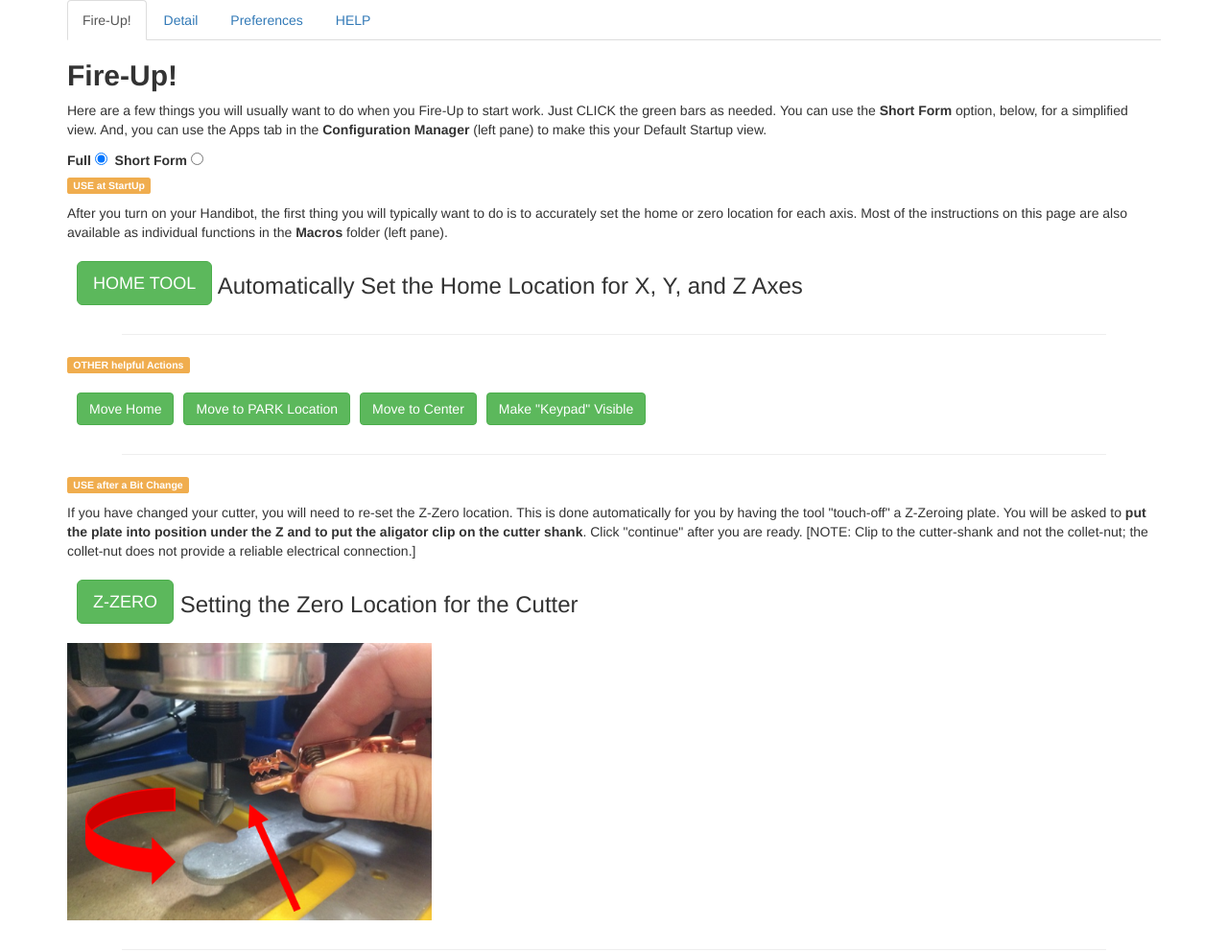
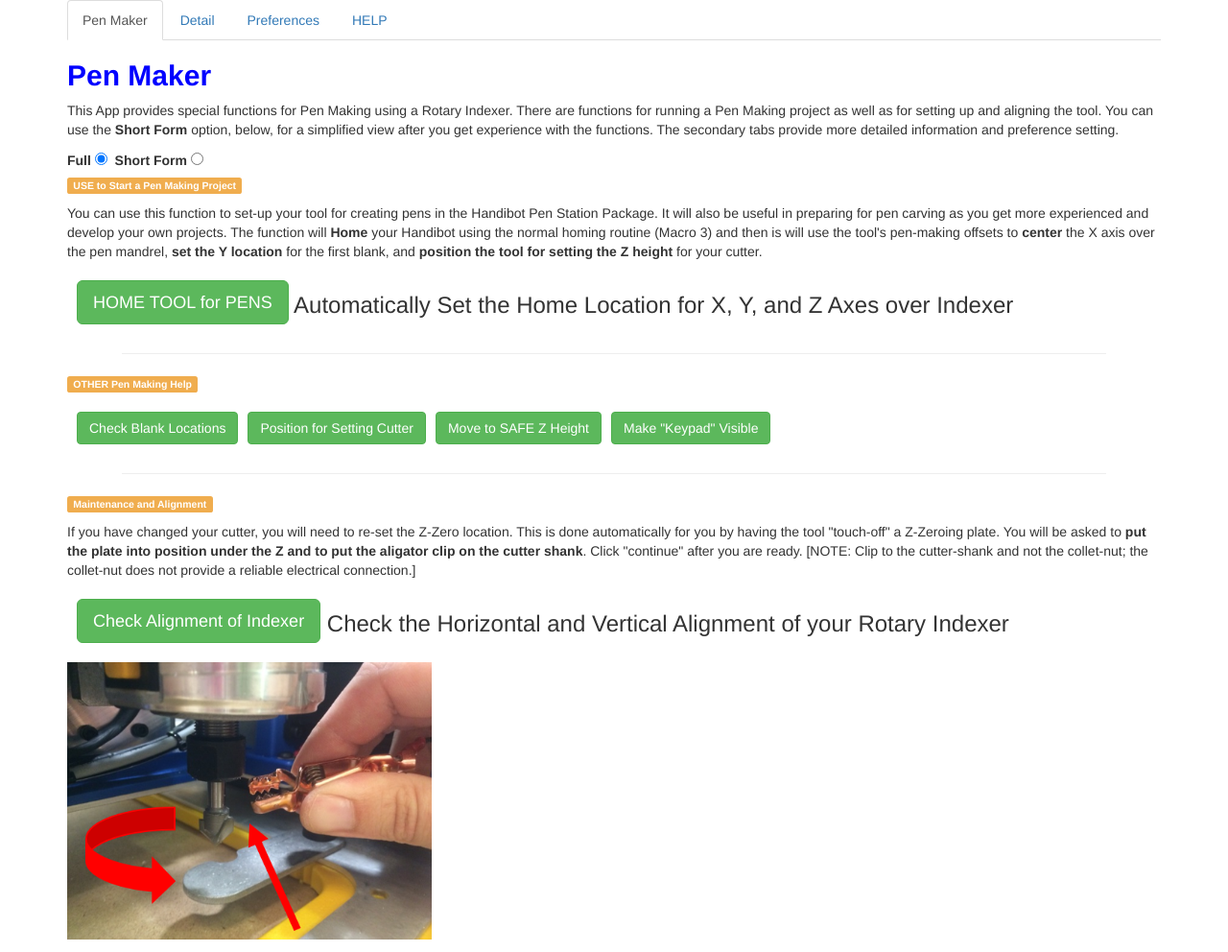
Before and after one commit to FabMo/fabmo-handibot-penmaking-app, a website: page index.html in a window 1280 px wide. Shown: the top 992 px of the page at 96% size. Drawn offline with Linux system fonts and the light colour scheme.

Commit message:
first html edits

```diff
--- a/index.html
+++ b/index.html
@@ -4,7 +4,7 @@
     <meta charset="utf-8">
     <meta http-equiv="X-UA-Compatible" content="IE=edge">
     <meta name="viewport" content="width=device-width, initial-scale=1">
-    <title>FireUp!</title>
+    <title>Pen Maker</title>
     <link href="css/bootstrap.min.css" rel="stylesheet">
     <link href="css/style.css" rel="stylesheet">
 
@@ -19,17 +19,17 @@
     <div class="container">
       <!-- Nav tabs -->
       <ul class="nav nav-tabs" role="tablist">
-        <li class="active"><a href="#tab-startfire" role="tab" data-toggle="tab">Fire-Up!</a></li>
+        <li class="active"><a href="#tab-startpen" role="tab" data-toggle="tab">Pen Maker</a></li>
         <li><a class="long" href="#tab-details" role="tab" data-toggle="tab">Detail</a></li>
         <li><a id="preference-tab-link" href="#tab-preferences" role="tab" data-toggle="tab">Preferences</a></li>
         <li><a id="config-tab-link" href="#tab-config" role="tab" data-toggle="tab">HELP</a></li>
       </ul>
 
       <div class="tab-content">
-        <!-- Fire-Up!/start pane -->
-        <div class="tab-pane active" id="tab-startfire">
-            <h2 class="long"><strong>Fire-Up!</strong></h2>
-            <p class="long">Here are a few things you will usually want to do when you Fire-Up to start work. Just CLICK the green bars as needed. You can use the <strong>Short Form</strong> option, below, for a simplified view. And, you can use the Apps tab in the <strong>Configuration Manager</strong> (left pane) to make this your Default Startup view.</p>
+        <!-- Pen Maker/start pane -->
+        <div class="tab-pane active" id="tab-startpen">
+            <h2 class="long" style="color:blue"><strong>Pen Maker</strong></h2>
+            <p class="long">This App provides special functions for Pen Making using a Rotary Indexer. There are functions for running a Pen Making project as well as for setting up and aligning the tool. You can use the <strong>Short Form</strong> option, below, for a simplified view after you get experience with the functions. The secondary tabs provide more detailed information and preference setting.</p>
 
               <form id="doclength">
                 <label for="long">Full</label>
@@ -40,22 +40,22 @@
               </form>
 
             <div>
-              <span class="label label-warning"> USE at StartUp</span>
+              <span class="label label-warning"> USE to Start a Pen Making Project</span>
                 <p class="long"> </p>
-                <p class="long">After you turn on your Handibot, the first thing you will typically want to do is to accurately set the home or zero location for each axis. Most of the instructions on this page are also available as individual functions in the <strong>Macros</strong> folder (left pane).</p>
-              <h3><a class="btn btn-success btn-lg" id="call-c3"> HOME TOOL </a> <span class="long"> Automatically Set the Home Location for X, Y, and Z Axes</span></h3>
+                <p class="long">You can use this function to set-up your tool for creating pens in the Handibot Pen Station Package. It will also be useful in preparing for pen carving as you get more experienced and develop your own projects. The function will <strong>Home</strong> your Handibot using the normal homing routine (Macro 3) and then is will use the tool's pen-making offsets to <strong>center</strong> the X axis over the pen mandrel, <strong>set the Y location</strong> for the first blank, and <strong>position the tool for setting the Z height</strong> for your cutter.</p>
+              <h3><a class="btn btn-success btn-lg" id="call-c3"> HOME TOOL for PENS </a> <span class="long"> Automatically Set the Home Location for X, Y, and Z Axes over Indexer</span></h3>
             </div>
             <div>
               <hr class="long" width = "90%" noshade>
-              <span class="label label-warning"> OTHER helpful Actions </span>
-              <h3><a class="btn btn-success" id="call-home"> Move Home </a><a class="btn btn-success" id="call-back"> Move to PARK Location </a><a class="btn btn-success" id="call-center"> Move to Center </a><a class="btn btn-success" id="call-pull-keypad"> Make "Keypad" Visible </a> </h3>
+              <span class="label label-warning"> OTHER Pen Making Help </span>
+              <h3><a class="btn btn-success" id="call-blanks"> Check Blank Locations </a><a class="btn btn-success" id="call-cutterheight"> Position for Setting Cutter </a><a class="btn btn-success" id="call-safez"> Move to SAFE Z Height </a><a class="btn btn-success" id="call-pull-keypad"> Make "Keypad" Visible </a> </h3>
             </div>
             <div>
               <hr class="long" width = "90%" noshade>
-              <span class="label label-warning"> USE after a Bit Change </span>
+              <span class="label label-warning"> Maintenance and Alignment </span>
                 <p class="long"> </p>
                 <p class="long">If you have changed your cutter, you will need to re-set the Z-Zero location. This is done automatically for you by having the tool "touch-off" a Z-Zeroing plate. You will be asked to <strong> put the plate into position under the Z and to put the aligator clip on the cutter shank</strong>. Click "continue" after you are ready. [NOTE: Clip to the cutter-shank and not the collet-nut; the collet-nut does not provide a reliable electrical connection.]</p>
-              <h3><a class="btn btn-success btn-lg" id="call-c2"> Z-ZERO </a> <span class="long"> Setting the Zero Location for the Cutter </span></h3>
+              <h3><a class="btn btn-success btn-lg" id="call-c2"> Check Alignment of Indexer </a> <span class="long"> Check the Horizontal and Vertical Alignment of your Rotary Indexer </span></h3>
             </div>
             <div>
 
```
Also changed, not shown: package.json (added, +15 -0 lines).
